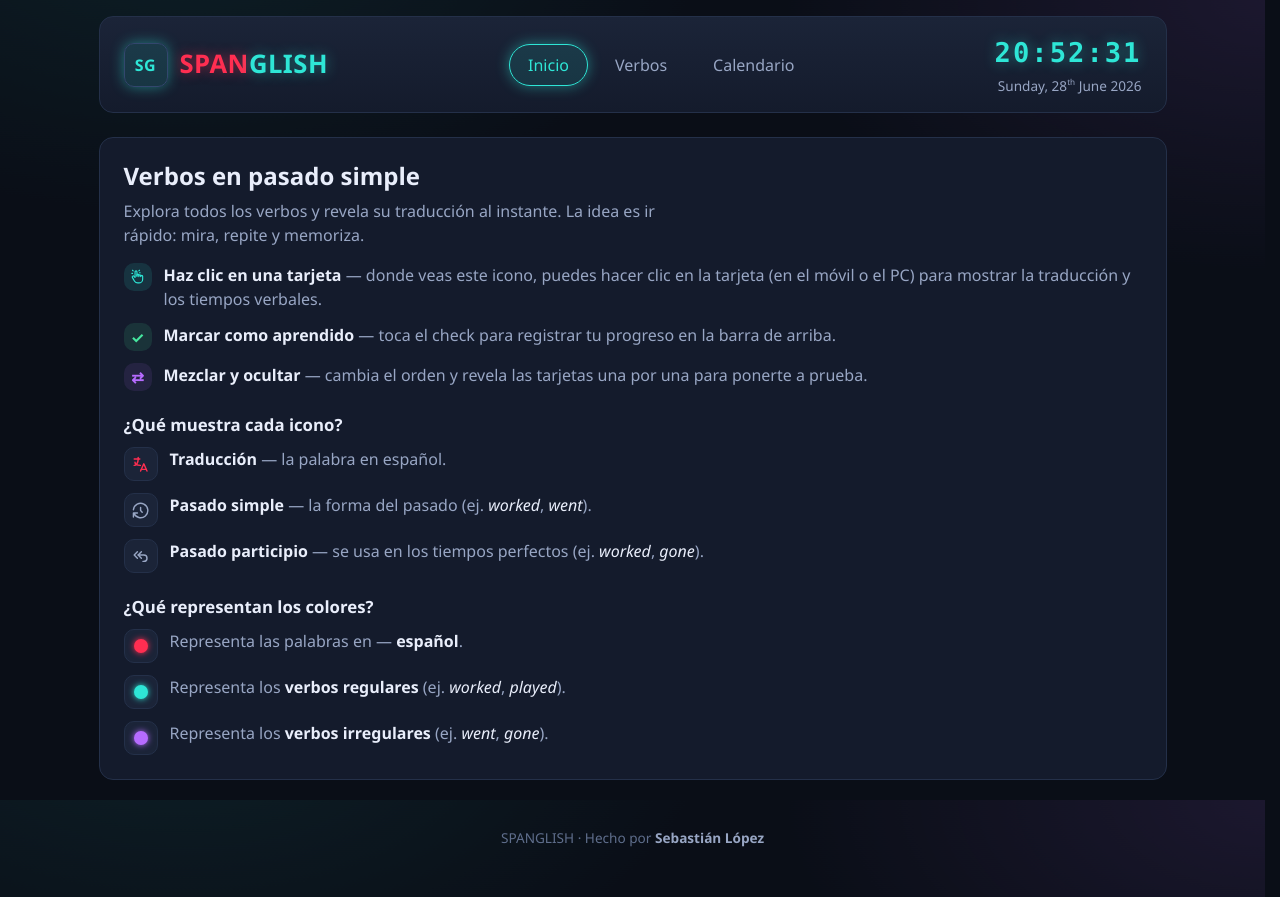
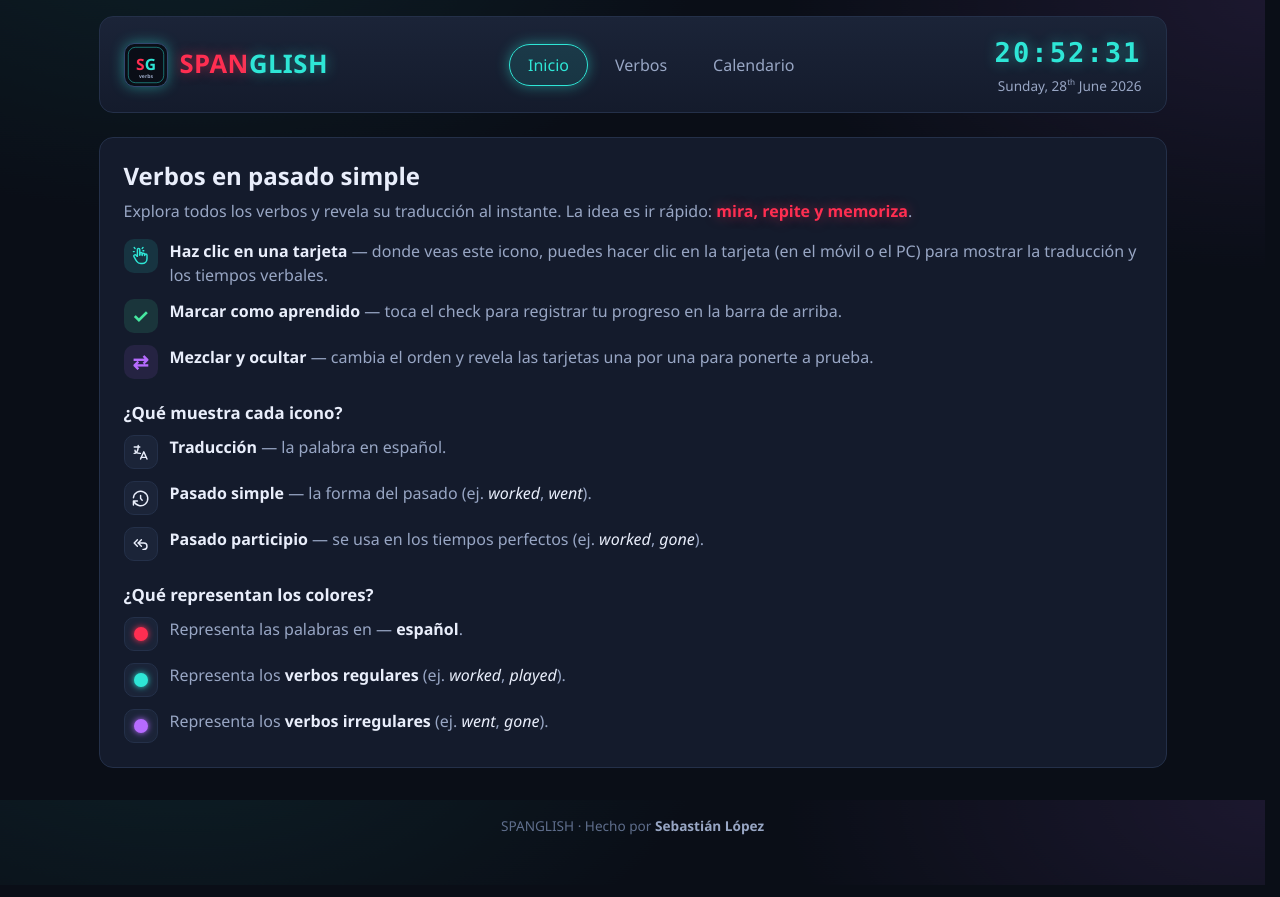
Before and after one commit to sebalopezx/app-ingles-v2, a Vue app: page / in a window 1280 px wide. Built offline with nearby package versions, Linux system fonts and the light colour scheme.

Commit message:
Add tooltips and minor fixes

```diff
--- a/src/components/Controls.vue
+++ b/src/components/Controls.vue
@@ -53,7 +53,7 @@ const FILTERS = [
       <button
         type="button"
         class="btn-circle"
-        title="Mezclar"
+        data-tooltip="Mezclar"
         aria-label="Mezclar"
         @click="$emit('shuffle')"
       >
@@ -62,7 +62,7 @@ const FILTERS = [
       <button
         type="button"
         class="btn-circle"
-        title="Orden original"
+        data-tooltip="Orden original"
         aria-label="Orden original"
         @click="$emit('resetOrder')"
       >
@@ -72,7 +72,7 @@ const FILTERS = [
         type="button"
         class="btn-circle"
         :class="{ 'btn-circle--on': revealAll }"
-        :title="revealAll ? 'Ocultar todo' : 'Mostrar todo'"
+        :data-tooltip="revealAll ? 'Ocultar todo' : 'Mostrar todo'"
         :aria-label="revealAll ? 'Ocultar todo' : 'Mostrar todo'"
         :aria-pressed="revealAll"
         @click="$emit('toggleRevealAll')"
@@ -84,7 +84,7 @@ const FILTERS = [
         type="button"
         class="btn-circle btn-circle--danger"
         aria-label="Opciones de reinicio"
-        title="Opciones"
+        data-tooltip="Opciones"
         @click="$emit('openActions')"
       >
         ✕
--- a/src/components/Header.vue
+++ b/src/components/Header.vue
@@ -7,6 +7,7 @@
 <script setup>
 import { ref } from "vue";
 import Clock from "./Clock.vue";
+import AppLogo from "./icons/AppLogo.vue";
 
 const menuOpen = ref(false);
 
@@ -22,7 +23,7 @@ function closeMenu() {
 <template>
   <header class="header">
     <div class="header__brand">
-      <span class="header__logo">SG</span>
+      <AppLogo class="header__logo" />
       <h1 class="header__title">
         <span class="header__title-es">SPAN</span><span class="header__title-en">GLISH</span>
       </h1>
--- a/src/components/Intro.vue
+++ b/src/components/Intro.vue
@@ -11,8 +11,7 @@ import ColorDot from "./ColorDot.vue";
   <section class="intro">
     <h2 class="intro__title">Verbos en pasado simple</h2>
     <p class="intro__lead">
-      Explora todos los verbos y revela su traducción al instante. La idea es ir
-      rápido: mira, repite y memoriza.
+      Explora todos los verbos y revela su traducción al instante. La idea es ir rápido: <strong class="text-spanish">mira, repite y memoriza</strong>.
     </p>
 
     <ul class="intro__steps">
--- /dev/null
+++ b/src/components/icons/AppLogo.vue
@@ -0,0 +1,27 @@
+<template>
+  <svg
+    xmlns="http://www.w3.org/2000/svg"
+    viewBox="0 0 512 512"
+    aria-hidden="true"
+  >
+    <rect width="512" height="512" rx="112" fill="#0a0e17" />
+    <rect
+      x="40" y="40" width="432" height="432" rx="88"
+      fill="none" stroke="#2ee6d6" stroke-width="10" opacity="0.55"
+    />
+    <text
+      x="50%" y="52%"
+      dominant-baseline="middle" text-anchor="middle"
+      font-family="'Segoe UI', system-ui, sans-serif"
+      font-size="190" font-weight="700"
+    >
+      <tspan fill="#ff2e51">S</tspan><tspan fill="#2ee6d6">G</tspan>
+    </text>
+    <text
+      x="50%" y="78%"
+      dominant-baseline="middle" text-anchor="middle"
+      font-family="'Segoe UI', system-ui, sans-serif"
+      font-size="62" font-weight="600" fill="#9aa7c4"
+    >verbs</text>
+  </svg>
+</template>
--- a/src/styles/components.css
+++ b/src/styles/components.css
@@ -164,6 +164,11 @@
   color: var(--color-text);
 }
 
+/* Active pill: keep dark text on hover (background is already light/colored). */
+.pill--active:hover {
+  color: var(--color-bg);
+}
+
 .pill--active {
   color: var(--color-bg);
   background: var(--color-text);
@@ -249,6 +254,57 @@
   color: var(--color-danger);
   border-color: var(--color-danger);
   box-shadow: 0 0 10px rgba(255, 107, 139, 0.45);
+}
+
+/* ---------- Utility ---------- */
+.text-spanish {
+  color: var(--color-spanish);
+  text-shadow: var(--glow-spanish);
+}
+
+/* ---------- Custom tooltip ---------- */
+[data-tooltip] {
+  position: relative;
+}
+
+[data-tooltip]::before {
+  content: "";
+  position: absolute;
+  bottom: calc(100% + 4px);
+  left: 50%;
+  transform: translateX(-50%);
+  border: 5px solid transparent;
+  border-top-color: var(--color-tooltip);
+  pointer-events: none;
+  opacity: 0;
+  transition: opacity 0.15s var(--ease);
+  z-index: 40;
+}
+
+[data-tooltip]::after {
+  content: attr(data-tooltip);
+  position: absolute;
+  bottom: calc(100% + 14px);
+  left: 50%;
+  transform: translateX(-50%);
+  background: var(--color-tooltip);
+  color: var(--color-tooltip-text);
+  font-size: 0.72rem;
+  font-weight: 700;
+  letter-spacing: 0.3px;
+  padding: 4px 10px;
+  border-radius: var(--radius-pill);
+  white-space: nowrap;
+  pointer-events: none;
+  opacity: 0;
+  box-shadow: var(--glow-tooltip);
+  transition: opacity 0.15s var(--ease);
+  z-index: 40;
+}
+
+[data-tooltip]:hover::before,
+[data-tooltip]:hover::after {
+  opacity: 1;
 }
 
 /* ---------- Modal ---------- */
--- a/src/styles/layout.css
+++ b/src/styles/layout.css
@@ -206,7 +206,7 @@
 
 .intro__lead {
   color: var(--color-text-muted);
-  max-width: 60ch;
+  max-width: 100%;
   margin-bottom: var(--space-4);
 }
 
@@ -231,11 +231,11 @@
   flex: none;
   display: grid;
   place-items: center;
-  width: 28px;
-  height: 28px;
+  width: 34px;
+  height: 34px;
   border-radius: var(--radius-sm);
   font-weight: 700;
-  font-size: 0.95rem;
+  font-size: 1.2rem;
 }
 
 .intro__icon--reveal {
@@ -291,13 +291,9 @@
   height: 34px;
   border-radius: var(--radius-sm);
   font-size: 1.2rem;
-  color: var(--color-text-muted);
+  color: var(--color-text);
   background: var(--color-surface-2);
   border: 1px solid var(--color-border);
-}
-
-.intro__legend-icon--translation {
-  color: var(--color-spanish);
 }
 
 /* ---------- Footer ---------- */
--- a/src/styles/theme.css
+++ b/src/styles/theme.css
@@ -35,6 +35,11 @@
   --fill-irregular: rgba(182, 107, 255, 0.1);
   --fill-success: rgba(70, 232, 160, 0.12);
 
+  /* Tooltip */
+  --color-tooltip: #ffeb00;
+  --color-tooltip-text: #0a0e17;
+  --glow-tooltip: 0 0 10px rgba(255, 235, 0, 0.55);
+
   /* Glows */
   --glow-accent: 0 0 14px rgba(46, 230, 214, 0.45);
   --glow-spanish: 0 0 12px rgba(255, 46, 81, 0.5);
```
